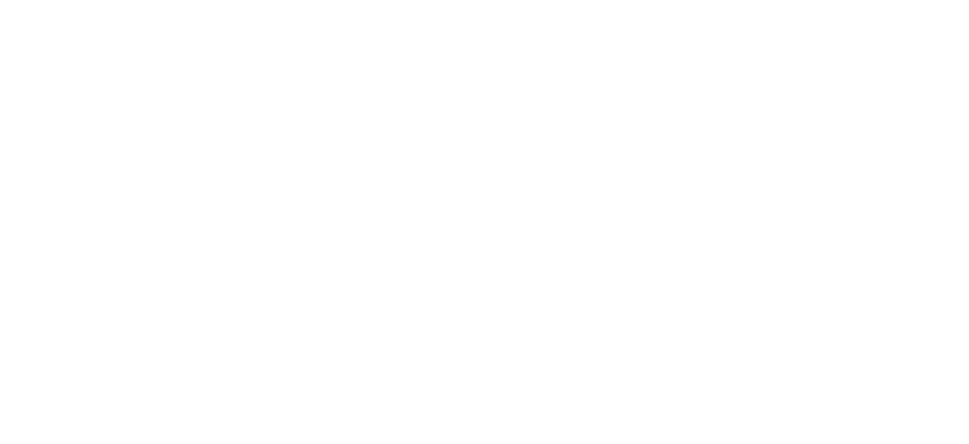
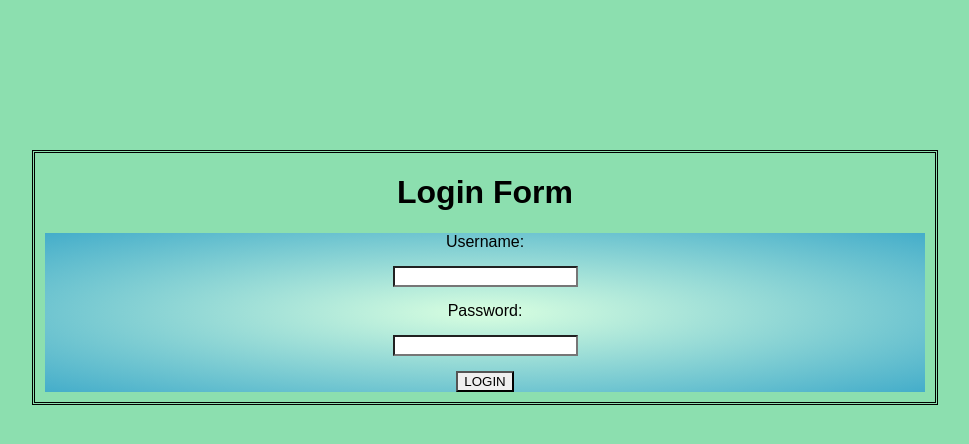
Before and after one commit to xlancasterx/LogInBaysaAdriane, a plain HTML site: page public/index.html in a window 1280 px wide. Shown: the whole page, without its empty margins (155-1124 px from the left). Drawn offline with Linux system fonts and the light colour scheme.

Commit message:
updated the login

```diff
--- a/public/index.html
+++ b/public/index.html
@@ -1,9 +1,44 @@
 <html>
+    <link rel="login" href="index.css">
     <head>
+        <center>
+        <title>LOGIN FORM</title>
+        <style>
+            body {
+                font-family: fantasy;
+                background-color: rgb(140, 223, 175);
+                border-color: black;
+            }
 
+            .container {
+                border-style: double;
+                max-width: 900px;
+                margin: 150px;
+            }
+
+            #loginForm {
+                margin: 10px;
+                background-image: radial-gradient(rgb(217, 255, 224) , rgb(68, 173, 202));
+            }
+
+            label, input {
+                display: block;
+                margin-top: 15px;
+                background-size: auto;
+            }
+        </style>
     </head>
-
     <body>
-
+        <div class="container">
+            <h1>Login Form</h1>
+            <form id="loginForm" action="/login" method="POST">
+                <label>Username:</label>
+                <input type="text" name="USERNAME" />
+                <label>Password:</label>
+                <input type="password" name="PASSWORD" />
+                <input type="submit" value="LOGIN" />
+            </form>
+        </div>
     </body>
+</center>
 </html>
```
Also changed, not shown: public/style.css (deleted).
